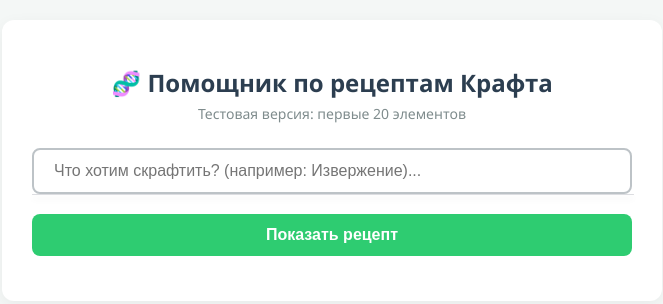
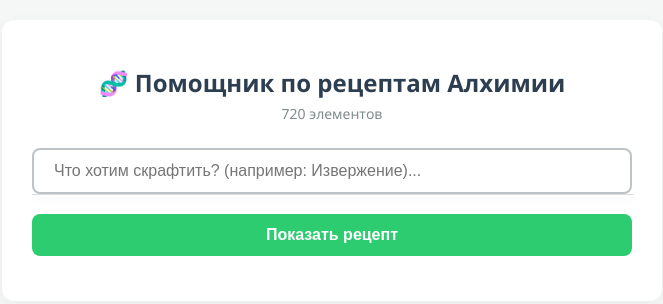
Before and after one commit to Denkir-Prime/GTA5RPAlhimia, a plain HTML site: page index.html in a window 1280 px wide. Shown: the whole page, without its empty margins (308-971 px from the left). Drawn offline with Linux system fonts and the light colour scheme.

Commit message:
Add files via upload

```diff
--- a/index.html
+++ b/index.html
@@ -3,7 +3,7 @@
 <head>
     <meta charset="UTF-8">
     <meta name="viewport" content="width=device-width, initial-scale=1.0">
-    <title>ТЕСТ: Крафт-помощник (20 элементов)</title>
+    <title>Помощник по алхимии</title>
     <style>
         body {
             font-family: 'Segoe UI', Tahoma, Geneva, Verdana, sans-serif;
@@ -122,8 +122,8 @@
 <body>
 
 <div class="container">
-    <h1>🧬 Помощник по рецептам Крафта</h1>
-    <div class="subtitle">Тестовая версия: первые 20 элементов</div>
+    <h1>🧬 Помощник по рецептам Алхимии</h1>
+    <div class="subtitle">720 элементов</div>
 
     <div class="search-box">
         <input type="text" id="elementInput" placeholder="Что хотим скрафтить? (например: Извержение)..." autocomplete="off">
```
